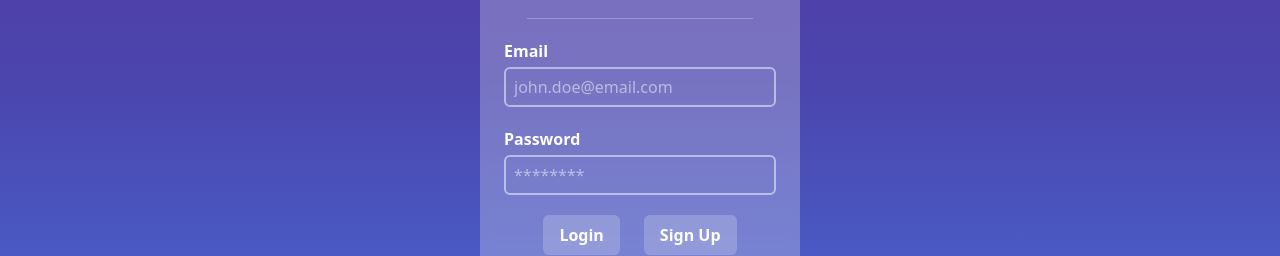
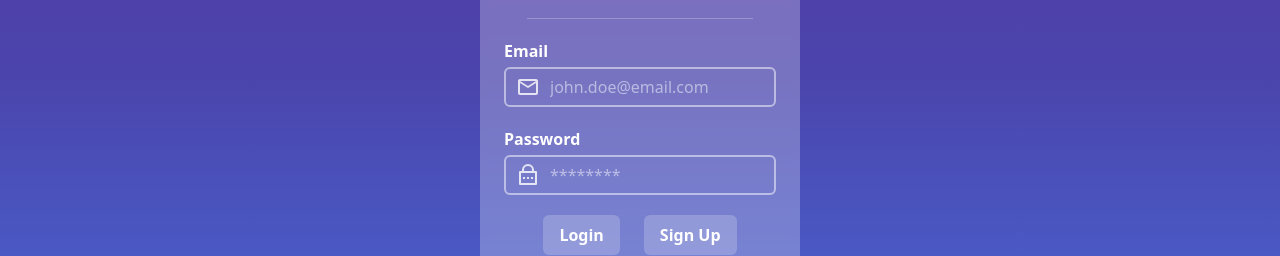
Before and after one commit to RickyC0626/authentication-example, a Next.js app in the folder ui/: page / in a window 1280 px wide. Shown: the part 328-584 px from the top of the page. Built offline with nearby package versions, Linux system fonts and the light colour scheme.

Commit message:
Add icons to input fields

```diff
--- a/ui/components/Form.tsx
+++ b/ui/components/Form.tsx
@@ -19,7 +19,7 @@ export const StyledFormFieldSection = tw.div`
 `;
 
 export const StyledFormFieldInput = tw.input`
-  w-full h-10 p-2 bg-transparent rounded-md border-2 border-white/50
+  w-full h-10 p-2 pl-11 bg-transparent rounded-md border-2 border-white/50
   focus-visible:outline-none valid:focus-visible:border-green-300
   invalid:focus-visible:border-red-300 placeholder:text-white/50
 `;
--- a/ui/components/LoginForm.tsx
+++ b/ui/components/LoginForm.tsx
@@ -1,4 +1,6 @@
 import React from "react";
+import { MdOutlineEmail } from "react-icons/md";
+import { RiLockPasswordLine } from "react-icons/ri";
 import {
   StyledForm,
   StyledFormButton,
@@ -20,6 +22,8 @@ export default function LoginForm({ onClickSignUp }: {
       <StyledFormDivider />
       <StyledFormFieldSection>
         <StyledFormFieldLabel htmlFor="login_email_field">Email</StyledFormFieldLabel>
+        <div className="flex">
+          <MdOutlineEmail className="absolute place-self-center w-6 h-6 translate-x-3 text-white/80" />
           <StyledFormFieldInput
             type="email"
             id="login_email_field"
@@ -27,9 +31,12 @@ export default function LoginForm({ onClickSignUp }: {
             placeholder="john.doe@email.com"
             required
           />
+        </div>
       </StyledFormFieldSection>
       <StyledFormFieldSection>
         <StyledFormFieldLabel htmlFor="login_password_field">Password</StyledFormFieldLabel>
+        <div className="flex">
+          <RiLockPasswordLine className="absolute place-self-center w-6 h-6 translate-x-3 text-white/80" />
           <StyledFormFieldInput
             type="password"
             id="login_password_field"
@@ -40,6 +47,7 @@ export default function LoginForm({ onClickSignUp }: {
             maxLength={40}
             title="8-40 characters"
           />
+        </div>
       </StyledFormFieldSection>
       <StyledFormButtonSection>
         <StyledFormSubmitButton
--- a/ui/components/RegistrationForm.tsx
+++ b/ui/components/RegistrationForm.tsx
@@ -1,4 +1,6 @@
 import React from "react";
+import { MdOutlineEmail } from "react-icons/md";
+import { RiLockPasswordLine } from "react-icons/ri";
 import {
   StyledForm,
   StyledFormDivider,
@@ -16,6 +18,8 @@ export default function RegistrationForm() {
       <StyledFormDivider />
       <StyledFormFieldSection>
         <StyledFormFieldLabel htmlFor="signup_email_field">Email</StyledFormFieldLabel>
+        <div className="flex">
+          <MdOutlineEmail className="absolute place-self-center w-6 h-6 translate-x-3 text-white/80" />
           <StyledFormFieldInput
             type="email"
             id="signup_email_field"
@@ -23,11 +27,14 @@ export default function RegistrationForm() {
             placeholder="john.doe@email.com"
             required
           />
+        </div>
       </StyledFormFieldSection>
       <StyledFormFieldSection>
         <StyledFormFieldLabel htmlFor="signup_password_field">
           Password <span className="text-sm font-normal">(minimum 8 characters)</span>
         </StyledFormFieldLabel>
+        <div className="flex">
+          <RiLockPasswordLine className="absolute place-self-center w-6 h-6 translate-x-3 text-white/80" />
           <StyledFormFieldInput
             type="password"
             id="signup_password_field"
@@ -38,9 +45,12 @@ export default function RegistrationForm() {
             maxLength={40}
             title="8-40 characters"
           />
+        </div>
       </StyledFormFieldSection>
       <StyledFormFieldSection>
         <StyledFormFieldLabel htmlFor="signup_confirm_password_field">Confirm Password</StyledFormFieldLabel>
+        <div className="flex">
+          <RiLockPasswordLine className="absolute place-self-center w-6 h-6 translate-x-3 text-white/80" />
           <StyledFormFieldInput
             type="password"
             id="signup_confirm_password_field"
@@ -51,6 +61,7 @@ export default function RegistrationForm() {
             maxLength={40}
             title="8-40 characters"
           />
+        </div>
       </StyledFormFieldSection>
       <StyledFormSubmitButton
         type="submit"
--- a/ui/package.json
+++ b/ui/package.json
@@ -17,6 +17,7 @@
     "next": "13.0.4",
     "react": "18.2.0",
     "react-dom": "18.2.0",
+    "react-icons": "^4.6.0",
     "styled-components": "^5.3.6",
     "typescript": ">=3.3.1 < 4.9.0"
   },
```
Also changed, not shown: 1 other file (tests, documents, lock files or other folders). Lines whose indentation alone changed are shown as unchanged.
